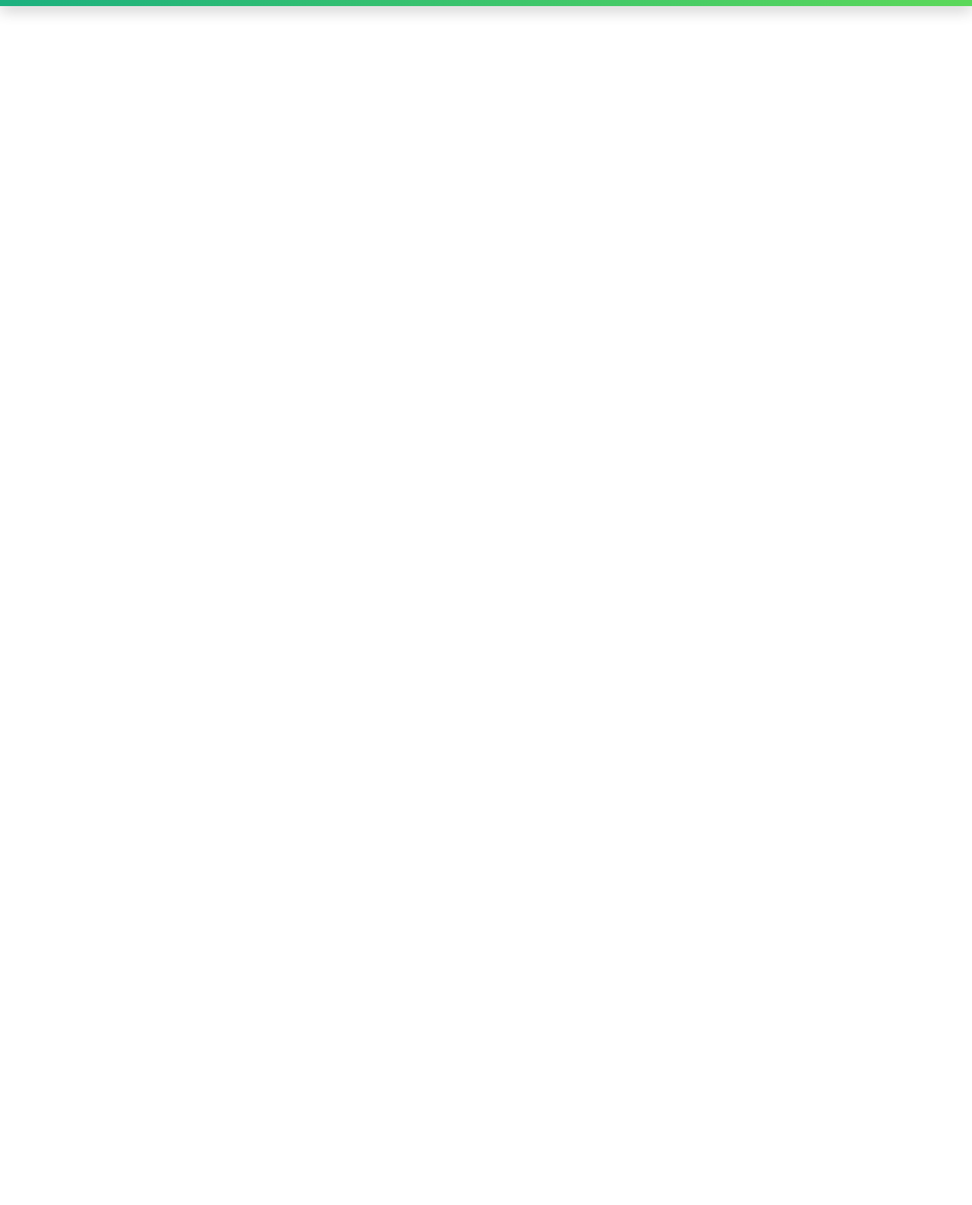
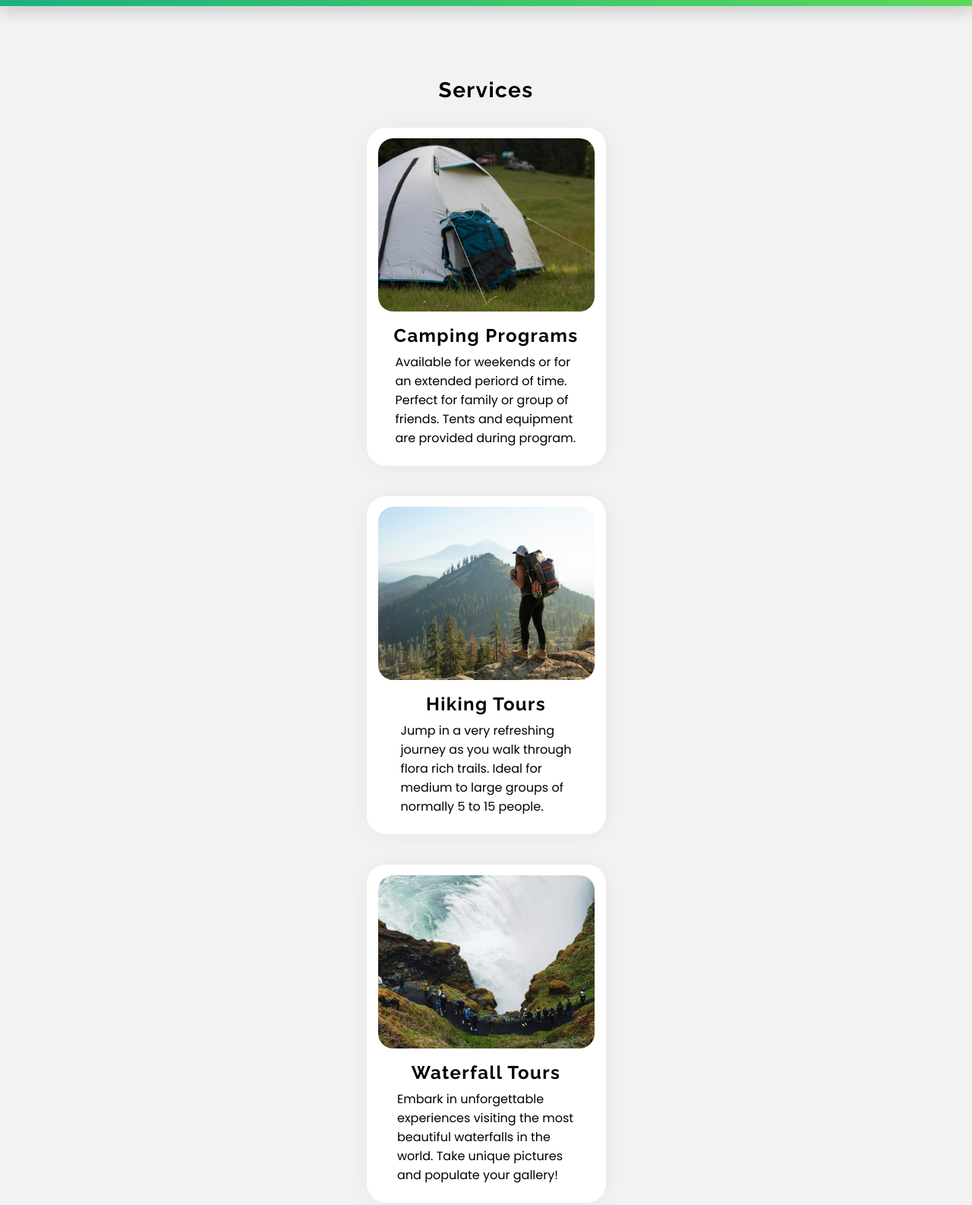
Before and after one commit to jmfariasdev/portfolio-harborview, a website built with Vite: page index.html in a window 1280 px wide. Shown: the part 698-2284 px from the top of the page at 76% size. Before the commit the page ends 2000 px from the top, so only its background shows below. Built offline with nearby package versions, Linux system fonts and the light colour scheme.

Commit message:
Services Section Base Phone Viewport Styles
Services section styles for base phone viewport 385x854.

```diff
--- a/index.html
+++ b/index.html
@@ -83,7 +83,7 @@
         </div>
       </div>
 
-      <!-- [ Mobile Menu ] -->
+      <!-- Mobile Menu -->
       <div id='mb-menu' role='menu'>
         <!-- close button -->
         <button id='close-btn'>
@@ -118,7 +118,69 @@
         </ul>
       </div>
 
+      <!-- gradient divider -->
       <div id='divider'></div>
+    </section>
+
+    <!-- [ Services Section ] -->
+    <section id='services-section'>
+      <div id='content' class='u-center'>
+        <!-- section title -->
+        <h2 class='section-title'>Services</h2>
+
+        <!-- services cards -->
+        <div id='services-cards'>
+          <article id='camping-card'>
+            <img
+              src='/assets/images/opt/s-camping-sm.jpg'
+              alt='white camping tent on grass field'
+            />
+            <h3>Camping Programs</h3>
+            <p>
+              Available for weekends or for an extended periord of time.
+              Perfect for family or group of friends. Tents and equipment are provided during program.
+            </p>
+          </article>
+          <article id='hiking-card'>
+            <img
+              src='/assets/images/opt/s-hiking-sm.jpg'
+              alt='person hiking on mountain'
+            />
+            <h3>Hiking Tours</h3>
+            <p>
+              Jump in a very refreshing journey as you walk through flora rich trails.
+              Ideal for medium to large groups of normally 5 to 15 people.
+            </p>
+          </article>
+          <article id='waterfall-card'>
+            <img
+              src='/assets/images/opt/s-waterfall-sm.jpg'
+              alt='tourists standing near big waterfall'
+            />
+            <h3>Waterfall Tours</h3>
+            <p>
+              Embark in unforgettable experiences visiting the most beautiful waterfalls in the world.
+              Take unique pictures and populate your gallery!
+            </p>
+          </article>
+          <article id='mountainclimbing-card'>
+            <img
+              src='/assets/images/opt/s-mountainclimbing-sm.jpg'
+              alt='person climbing mountain'
+            />
+            <h3>Mountain Climbing</h3>
+            <p>
+              Enroll yourself in adventures of breathtaking experiences with adrenaline and unique views.
+              All activity is administered by professionals.
+            </p>
+          </article>
+        </div>
+
+        <!-- more info button -->
+        <button id='more-info' class='u-focusable'>
+          <span class='u-unselectable'>More Info</span>
+        </button>
+      </div>
     </section>
 
     <script type='module' src='/src/main.ts'></script>
--- /dev/null
+++ b/src/sass/components/_services-cards.scss
@@ -0,0 +1,70 @@
+@use '../utils/helpers' as *;
+@use '../abstract/colors' as *;
+
+#camping-card,
+#hiking-card,
+#waterfall-card,
+#mountainclimbing-card {
+  display: flex;
+  flex-direction: column;
+  align-items: center;
+  width: px_to_rem(315);
+  height: px_to_rem(445);
+  background: $white;
+  border-radius: px_to_rem(25);
+  box-shadow: 0 2px 30px rgba($black, .05);
+
+  img {
+    width: px_to_rem(285);
+    height: px_to_rem(228);
+    object-fit: cover;
+    margin-top: px_to_rem(14);
+    border-radius: px_to_rem(20);
+  }
+
+  h3 {
+    @include applyFont('Raleway', 700, 24);
+    letter-spacing: 1.4px;
+    margin-top: px_to_rem(17);
+  }
+
+  p {
+    margin-top: px_to_rem(8);
+  }
+}
+
+#camping-card {
+  img {
+    object-position: 0 64%;
+  }
+
+  p {
+    width: px_to_rem(239);
+  }
+}
+
+#hiking-card {
+  p {
+    width: px_to_rem(225);
+  }
+}
+
+#waterfall-card {
+  img {
+    object-position: 0 90%;
+  }
+
+  p {
+    width: px_to_rem(234);
+  }
+}
+
+#mountainclimbing-card {
+  img {
+    object-position: 0 70%;
+  }
+
+  p {
+    width: px_to_rem(251);
+  }
+}
--- a/src/sass/core/_reset.scss
+++ b/src/sass/core/_reset.scss
@@ -1,3 +1,5 @@
+@use '../abstract/colors' as *;
+
 html {
   font-size: 100%;
   box-sizing: border-box;
@@ -19,7 +21,7 @@ html:has(.mb-menu[data-state='open']) {
 }
 
 body {
-  min-height: 2000px; // TODO: Remove this later.
+  background: $neutral_50;
 }
 
 // Handle accessibility styles myself.
--- /dev/null
+++ b/src/sass/layout/_services-section.scss
@@ -0,0 +1,36 @@
+@use '../utils/helpers' as *;
+@use '../abstract/colors' as *;
+@use '../abstract/variables' as V;
+
+#services-section {
+  #content {
+    padding-bottom: px_to_rem(80);
+
+    #services-cards {
+      display: grid;
+      justify-content: center;
+      row-gap: px_to_rem(40);
+      margin-top: px_to_rem(33);
+    }
+
+    #more-info {
+      font-size: px_to_rem(21);
+      letter-spacing: 1.4px;
+      color: $fresh_green;
+      display: block;
+      margin-inline: auto;
+      margin-top: px_to_rem(54);
+      padding: px_to_rem(3) px_to_rem(13);
+      border-bottom: 3px solid $fresh_green;
+
+      span {
+        display: inline-block;
+        transition: V.$btn_interaction;
+      }
+
+      &:active span {
+        transform: scale(.97);
+      }
+    }
+  }
+}
--- a/src/sass/styles.scss
+++ b/src/sass/styles.scss
@@ -10,6 +10,7 @@
 
 // [ Layout ]
 @use 'layout/hero-section';
+@use 'layout/services-section';
 
 // [ Utils ]
 @use 'utils/utility-classes';
@@ -19,6 +20,7 @@
 @use 'components/mb-menu';
 @use 'components/hero-cta';
 @use 'components/mb-nav-widget';
+@use 'components/services-cards';
 
 // [ Typography ]
 @use 'typography';
--- a/src/sass/typography/_general.scss
+++ b/src/sass/typography/_general.scss
@@ -1,5 +1,13 @@
 @use '../utils/helpers' as *;
+@use '../abstract/colors' as *;
 
 body {
   @include applyFont('Poppins')
 }
+
+.section-title {
+  @include applyFont('Raleway', 700, 28);
+  color: $black;
+  letter-spacing: 1.4px;
+  text-align: center;
+}
```
Also changed, not shown: .github/workflows/ui-tests.yml, public/assets/images/opt/s-mountainclimbing-sm.jpg (renamed from public/assets/images/opt/s-moutainclimbing-sm.jpg).
